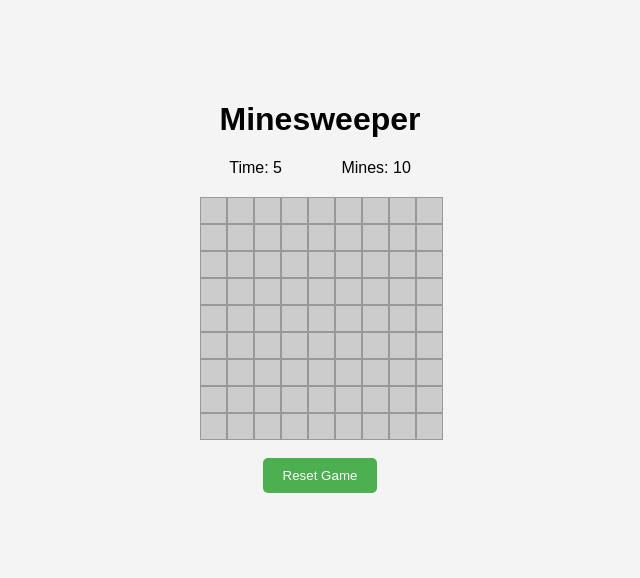
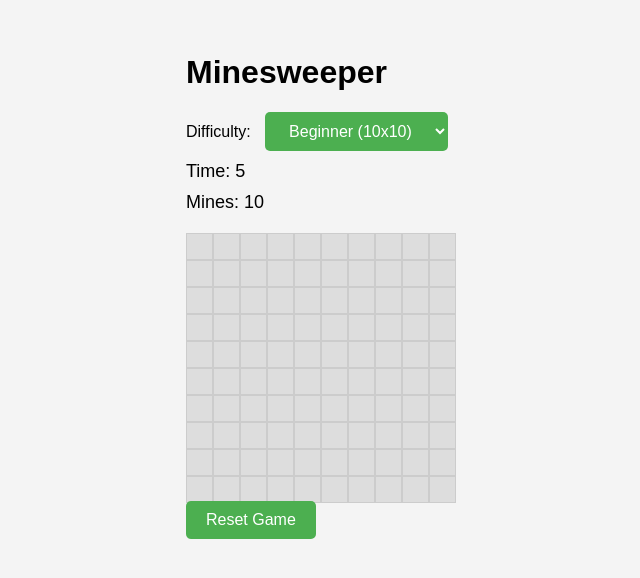
Before and after one commit to Techdread/minesweeper-gemini-exp-1206, a plain HTML site: page minesweeper/index.html in a window 1280 px wide. Shown: the part 114-692 px from the top of the page, without its empty margins (320-960 px from the left). Drawn offline with Linux system fonts and the light colour scheme.

Commit message:
added levels

```diff
--- a/minesweeper/index.html
+++ b/minesweeper/index.html
@@ -11,6 +11,14 @@
 <body>
     <div class="game-container">
         <h1>Minesweeper</h1>
+        <div class="difficulty-select">
+            <label for="difficulty">Difficulty:</label>
+            <select id="difficulty">
+                <option value="beginner">Beginner (10x10)</option>
+                <option value="normal">Normal (15x15)</option>
+                <option value="expert">Expert (20x20)</option>
+            </select>
+        </div>
         <div class="info-bar">
             <div id="timer">Time: 0</div>
             <div id="mine-counter">Mines: 0</div>
--- a/minesweeper/script.js
+++ b/minesweeper/script.js
@@ -7,9 +7,9 @@ document.addEventListener('DOMContentLoaded', () => {
 
     // Difficulty settings
     const difficulty = {
-        beginner: { rows: 9, cols: 9, mines: 10 },
-        intermediate: { rows: 16, cols: 16, mines: 40 },
-        expert: { rows: 16, cols: 30, mines: 99 }
+        beginner: { rows: 10, cols: 10, mines: 10 },
+        normal: { rows: 15, cols: 15, mines: 40 },
+        expert: { rows: 20, cols: 20, mines: 99 }
     };
 
     const gridElement = document.getElementById('game-grid');
@@ -18,8 +18,13 @@ document.addEventListener('DOMContentLoaded', () => {
     const mineCounterDisplay = document.getElementById('mine-counter');
     const gameOverMessage = document.getElementById('game-over-message');
     const gameWinMessage = document.getElementById('game-win-message');
+    const difficultySelect = document.getElementById('difficulty');
 
     resetButton.addEventListener('click', initGame);
+    difficultySelect.addEventListener('change', () => {
+        currentDifficulty = difficultySelect.value;
+        initGame();
+    });
 
     // Function to initialize the game
     function initGame() {
--- a/minesweeper/style.css
+++ b/minesweeper/style.css
@@ -8,78 +8,79 @@ body {
     margin: 0;
 }
 
-.game-container {
+#game-container {
     text-align: center;
 }
 
 #game-grid {
     display: grid;
-    grid-template-columns: repeat(9, 25px);
-    grid-template-rows: repeat(9, 25px);
+    grid-template-columns: repeat(10, 25px);
+    grid-template-rows: repeat(10, 25px);
     gap: 2px;
-    border-collapse: collapse;
-    margin: 20px auto;
+    margin-top: 20px;
 }
 
 #game-grid div {
     width: 25px;
     height: 25px;
-    background-color: #ccc;
-    border: 1px solid #999;
+    background-color: #ddd;
+    border: 1px solid #ccc;
     display: flex;
     align-items: center;
     justify-content: center;
     cursor: pointer;
-    user-select: none;
 }
 
 #game-grid div.revealed {
-    background-color: #eee;
+    background-color: #fff;
     cursor: default;
 }
 
-#game-grid div.mine {
-    background-color: red;
+#game-grid div.flagged {
+    background-color: #ffcc00;
+    /* Yellow color for flagged squares */
 }
 
-#game-grid div.flagged {
-    background-color: yellow;
+#game-grid div.mine {
+    background-color: #ff0000;
+    /* Red color for mines */
 }
 
-.info-bar {
+#controls {
     display: flex;
     justify-content: space-around;
-    margin-bottom: 10px;
+    margin-top: 10px;
 }
 
-#reset-button {
+#reset-button,
+#difficulty {
     padding: 10px 20px;
+    font-size: 16px;
+    cursor: pointer;
     background-color: #4CAF50;
     color: white;
     border: none;
-    cursor: pointer;
     border-radius: 5px;
 }
 
-#reset-button:hover {
-    background-color: #367c39;
+#difficulty {
+    margin-left: 10px;
+}
+
+#timer,
+#mine-counter {
+    font-size: 18px;
+    margin-top: 10px;
 }
 
 #game-over-message,
 #game-win-message {
+    color: red;
+    font-size: 24px;
+    margin-top: 10px;
     display: none;
-    position: fixed;
-    left: 50%;
-    top: 50%;
-    transform: translate(-50%, -50%);
-    background-color: #f44336;
-    color: white;
-    padding: 20px 40px;
-    font-size: 24px;
-    border-radius: 10px;
-    z-index: 10;
 }
 
 #game-win-message {
-    background-color: #4CAF50;
+    color: green;
 }
```
